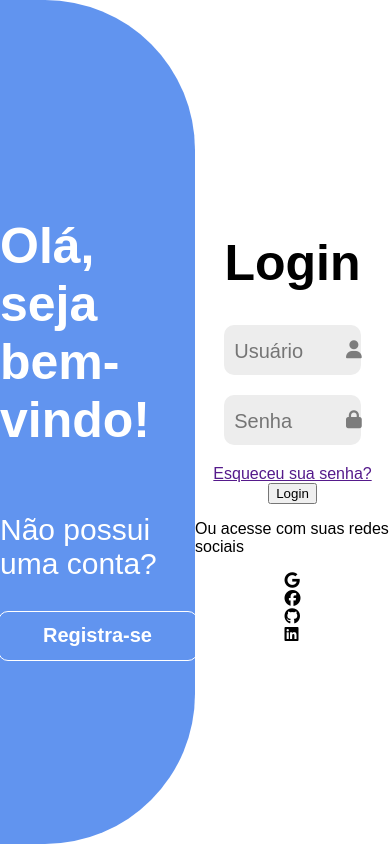
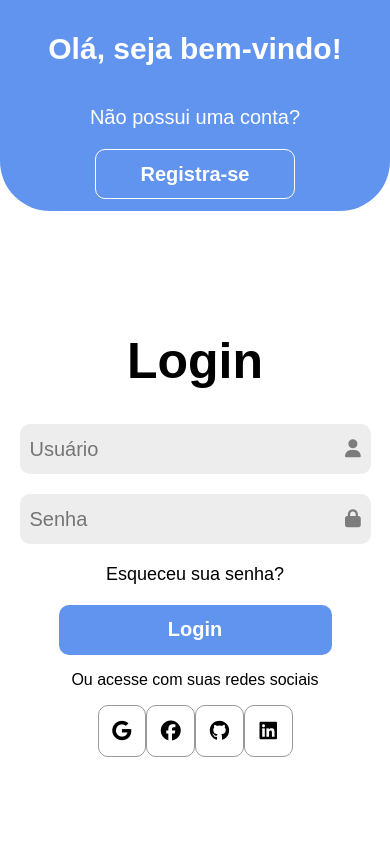
Before and after one commit to janainamesquita/GT10-Html-css, a plain HTML site: page aula5/index.html in a window 390 px wide. Drawn offline with Linux system fonts and the light colour scheme.

Commit message:
exercicio

```diff
--- a/aula5/style.css
+++ b/aula5/style.css
@@ -91,3 +91,81 @@ body{
     font-size: 18px;
     color: #7c7c7c;
 }
+
+.container .direita a{
+    text-decoration: none;
+    color: black;
+    font-size: 18px;
+}
+
+.container .direita button{
+    width: 70%;
+    height: 50px;
+    border: none;
+    background-color: #6194EF;
+    color: white;
+    font-size: 20px;
+    border-radius: 10px;
+    cursor: pointer;
+    font-weight: bold;
+    margin-top: 20px;
+}
+
+.container .direita .opcoes{
+    display: flex;
+    width: 40%;
+    justify-content: space-between;
+}
+
+.container .direita .opcoes .opcao{
+    width: 50px;
+    height: 50px;
+    border: 1px solid #989898;
+    border-radius: 10px;
+    display: flex;
+    align-items: center;
+    justify-content: center;
+    font-size: 20px;
+}
+
+/* Responsividade */
+@media (max-width: 767px) {
+    .container{
+        flex-direction: column;
+    }
+
+    .container .esquerda{
+        width: 100%;
+        height: 25%;
+        border-top-right-radius: 0px;
+        border-bottom-right-radius: 50px;
+        border-bottom-left-radius: 50px;
+    }
+
+    .container .esquerda h1{
+        font-size: 30px;
+    }
+
+    .container .esquerda p{
+        font-size: 20px;
+    }
+
+    .container .direita{
+        width: 100%;
+        height: 75%;
+    }
+
+    .container .direita .inp{
+        width: 90%;
+    }
+
+    .container .direita .opcoes{
+        width: 60%;
+    }
+}
+
+@media (max-width: 1023px) {
+    .container .direita .opcoes{
+        width: 50%;
+    }
+}
```
